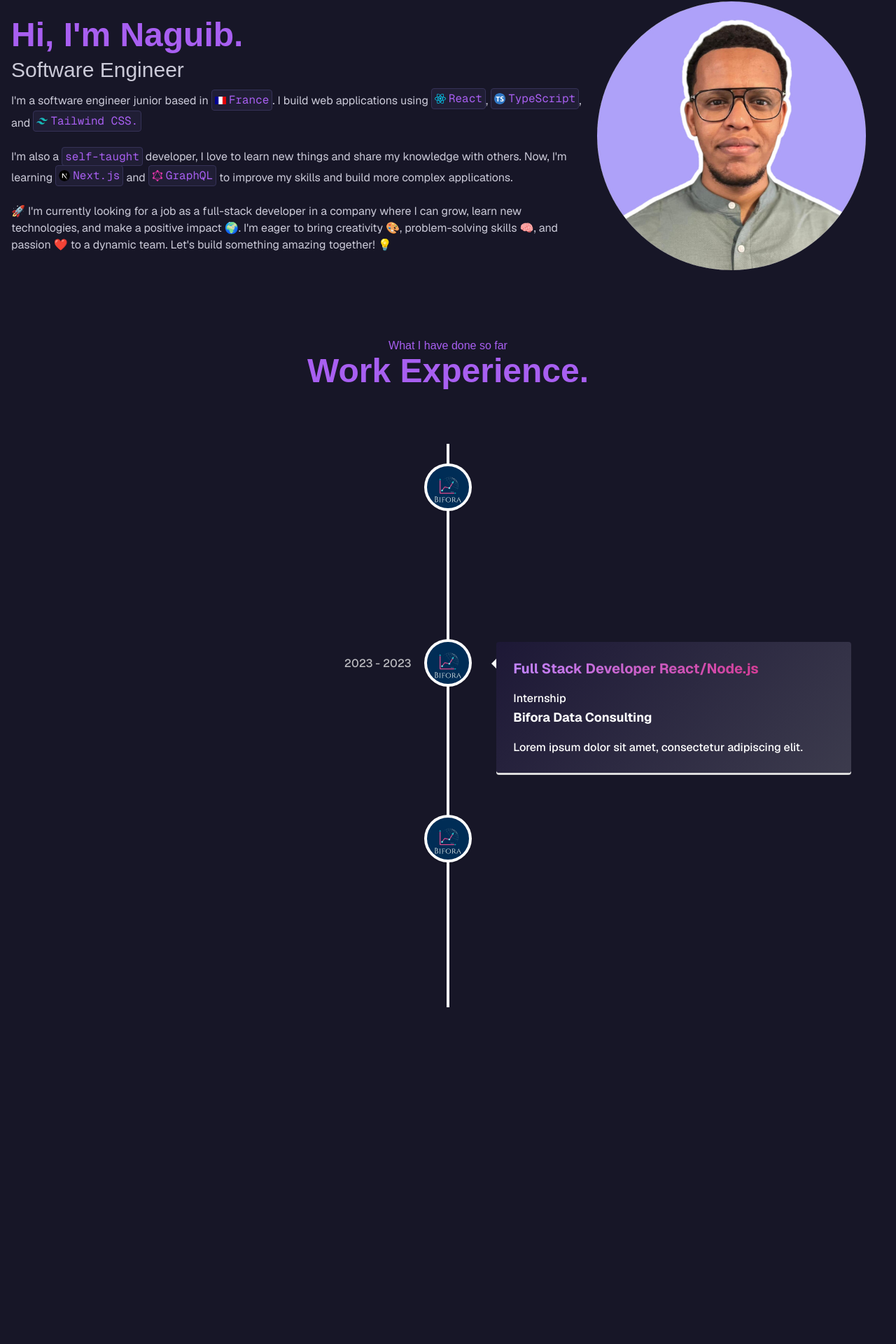
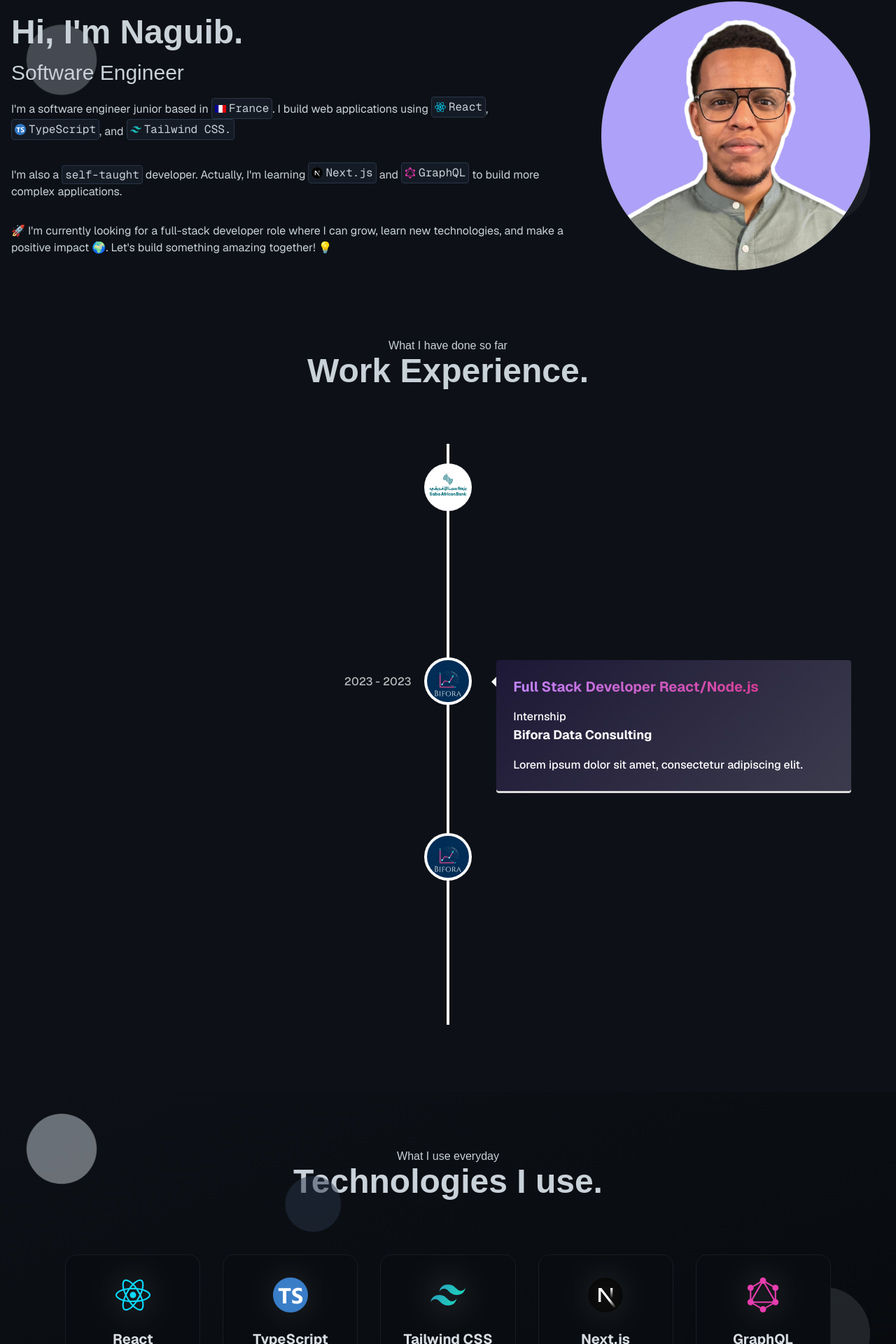
Before and after one commit to naguib-med/naguib-portfolio-v2, a Next.js app: page / in a window 1280 px wide. Shown: the part 166-2086 px from the top of the page at 70% size. Before the commit the page ends 1701 px from the top, so only its background shows below. Built offline with nearby package versions, Linux system fonts and the light colour scheme; a web font is replaced by a local one.

Commit message:
feat: added tech section and improved hero section

```diff
--- a/app/_components/Experience.tsx
+++ b/app/_components/Experience.tsx
@@ -4,6 +4,7 @@ import Image, { StaticImageData } from "next/image";
 import bifora from "./images/company/bifora.jpg";
 import "react-vertical-timeline-component/style.min.css";
 import React from "react";
+import saba_logo from "./images/company/saba_logo.jpg";
 
 interface ExperienceCardProps {
     title: string;
@@ -49,12 +50,12 @@ const ExperienceCard: React.FC<ExperienceCardProps> = ({ title, company, type, d
 
 const experiences = [
     {
-        title: "Software Developer",
-        company: "Company",
-        type: "Internship",
-        date: "2021 - Present",
-        description: "Lorem ipsum dolor sit amet, consectetur adipiscing elit.",
-        icon: bifora
+        title: "Multi-skilled employee",
+        company: "Saba Africa Bank",
+        type: "CDI",
+        date: "April 2020 - August 2020",
+        description: "Frontend development of a web application for the management of the bank's financial products.",
+        icon: saba_logo
     },
     {
         title: "Full Stack Developer React/Node.js",
--- a/app/_components/Hero.tsx
+++ b/app/_components/Hero.tsx
@@ -1,3 +1,4 @@
+"use client";
 import { Section } from "./Section";
 import { ComponentPropsWithoutRef } from "react";
 import Image from "next/image";
@@ -9,6 +10,7 @@ import { ReactIcon } from "./icons/ReactIcon";
 import { TypeScriptIcon } from "./icons/TypeScriptIcon";
 import { NextJSIcon } from "./icons/NextJSIcon";
 import { GraphQLIcon } from "./icons/GraphQLIcon";
+import { motion } from "framer-motion";
 
 const Code = ({ className, ...props }: ComponentPropsWithoutRef<"code">) => {
   return (
@@ -25,63 +27,107 @@ const Code = ({ className, ...props }: ComponentPropsWithoutRef<"code">) => {
 
 export const Hero = () => {
   return (
-    <Section className="flex max-md:flex-col items-start gap-4 md:flex-row md:items-center">
-      <div className="flex-[2] flex flex-col gap-2">
-        <h2 className="text-5xl font-bold font-caption text-primary">
+      <Section className="relative flex max-md:flex-col items-start gap-8 md:flex-row md:items-center ">
+        {/* Animated decorative elements */}
+        <motion.div
+            className="absolute top-10 left-10 w-24 h-24 bg-[hsl(var(--primary))] opacity-30 rounded-full"
+            animate={{ y: [0, -20, 0], scale: [1, 1.2, 1] }}
+            transition={{ duration: 5, repeat: Infinity, ease: "easeInOut" }}
+        />
+        <motion.div
+            className="absolute bottom-20 right-10 w-32 h-32 bg-[hsl(var(--secondary))] opacity-30 rounded-full"
+            animate={{ y: [0, 40, 0], scale: [1, 1.2, 1] }}
+            transition={{ duration: 7, repeat: Infinity, ease: "easeInOut" }}
+        />
+
+        {/* Text and Image Section */}
+        <div className="flex-[2] flex flex-col gap-4 z-10">
+          <motion.h2
+              initial={{ opacity: 0, x: -50 }}
+              animate={{ opacity: 1, x: 0 }}
+              transition={{ duration: 1 }}
+              className="text-5xl font-bold font-caption text-primary"
+          >
             Hi, I'm Naguib.
-        </h2>
-        <h3 className="text-3xl font-caption">Software Engineer</h3>
-        <p className="text-base">
+          </motion.h2>
+          <motion.h3
+              initial={{ opacity: 0, x: -50 }}
+              animate={{ opacity: 1, x: 0 }}
+              transition={{ duration: 1.2 }}
+              className="text-3xl font-caption"
+          >
+            Software Engineer
+          </motion.h3>
+          <motion.p
+              initial={{ opacity: 0, y: 20 }}
+              animate={{ opacity: 1, y: 0 }}
+              transition={{ duration: 1.4 }}
+              className="text-base"
+          >
             I'm a software engineer junior based in{" "}
             <Code className="inline-flex items-center">
               <Image src={france} alt="France flag" width={16} height={16} />
               France
             </Code>
             . I build web applications using{" "}
-          <Code className="inline-flex items-center">
+            <Code className="inline-flex items-center hover:text-[hsl(var(--primary))]">
               <ReactIcon className="inline" size={16} />
               React
             </Code>
             ,{" "}
-          <Code className="inline-flex items-center">
+            <Code className="inline-flex items-center hover:text-[hsl(var(--primary))]">
               <TypeScriptIcon className="inline" size={16} />
               TypeScript
             </Code>
             , and{" "}
-          <Code className="inline-flex items-center">
+            <Code className="inline-flex items-center hover:text-[hsl(var(--primary))]">
               <TailwindIcon className="inline" size={16} />
               Tailwind CSS.
             </Code>
-        </p>
-        <p className="text-base mt-4">
-          I'm also a <Code>self-taught</Code> developer, I love to learn new
-          things and share my knowledge with others. Now, I'm learning{" "}
-          <Code className="inline-flex items-center">
+          </motion.p>
+          <motion.p
+              initial={{ opacity: 0, y: 20 }}
+              animate={{ opacity: 1, y: 0 }}
+              transition={{ duration: 1.6 }}
+              className="text-base mt-4"
+          >
+            I'm also a <Code className="hover:text-[hsl(var(--primary))]">self-taught</Code> developer. Actually, I'm learning{" "}
+            <Code className="inline-flex items-center hover:text-[hsl(var(--primary))]">
               <NextJSIcon className="inline" size={16} />
               Next.js
             </Code>{" "}
             and{" "}
-          <Code className="inline-flex items-center">
+            <Code className="inline-flex items-center hover:text-[hsl(var(--primary))]">
               <GraphQLIcon className="inline" size={16} />
               GraphQL
             </Code>{" "}
-          to improve my skills and build more complex applications.
-        </p>
-        <p className="text-base mt-4">
-          🚀 I'm currently looking for a job as a full-stack developer in a
-          company where I can grow, learn new technologies, and make a positive
-          impact 🌍. I'm eager to bring creativity 🎨, problem-solving skills
-          🧠, and passion ❤️ to a dynamic team. Let's build something amazing
-          together! 💡
-        </p>
+            to build more complex applications.
+          </motion.p>
+          <motion.p
+              initial={{ opacity: 0, y: 20 }}
+              animate={{ opacity: 1, y: 0 }}
+              transition={{ duration: 1.8 }}
+              className="text-base mt-4"
+          >
+            🚀 I'm currently looking for a full-stack developer role where I can grow, learn new technologies, and make a positive impact 🌍. Let's build something amazing together! 💡
+          </motion.p>
         </div>
-      <div className="flex-1 m-auto">
+
+        {/* Profile Image */}
+        <motion.div
+            initial={{ opacity: 0, scale: 0.8 }}
+            animate={{ opacity: 1, scale: 1 }}
+            transition={{ duration: 1.5 }}
+            className="flex-1 m-auto z-10"
+        >
           <Image
               src={naguib}
               alt="Naguib profile picture"
-          className="w-full h-auto rounded-full max-w-sm"
+              className="w-full h-auto rounded-full max-w-sm transform hover:scale-105 transition-transform duration-500"
           />
-      </div>
+        </motion.div>
       </Section>
   );
 };
+
+export default Hero;
--- /dev/null
+++ b/app/_components/Tech.tsx
@@ -0,0 +1,97 @@
+"use client";
+/** @jsxImportSource @emotion/react */
+import { Section } from "./Section";
+import { TailwindIcon } from "./icons/TailwindIcon";
+import { ReactIcon } from "./icons/ReactIcon";
+import { TypeScriptIcon } from "./icons/TypeScriptIcon";
+import { NextJSIcon } from "./icons/NextJSIcon";
+import { GraphQLIcon } from "./icons/GraphQLIcon";
+import { motion } from "framer-motion";
+import styled from "@emotion/styled";
+import React from "react";
+
+const ParticleBackground = styled.div`
+    position: absolute;
+    top: 0;
+    left: 0;
+    width: 100%;
+    height: 100%;
+    background: radial-gradient(circle at center, hsla(var(--accent), 0.05), transparent 60%);
+    pointer-events: none;
+    opacity: 0.3;
+    z-index: 0;
+`;
+
+const skillVariants = {
+    hover: {
+        scale: 1.1,
+        transition: { duration: 0.3 },
+    },
+    tap: { scale: 0.95 },
+};
+
+const skills = [
+    { name: "React", icon: <ReactIcon className="inline" size={50} /> },
+    { name: "TypeScript", icon: <TypeScriptIcon className="inline" size={50} /> },
+    { name: "Tailwind CSS", icon: <TailwindIcon className="inline" size={50} /> },
+    { name: "Next.js", icon: <NextJSIcon className="inline" size={50} /> },
+    { name: "GraphQL", icon: <GraphQLIcon className="inline" size={50} /> },
+];
+
+export const Tech = () => {
+    return (
+        <Section
+            className="relative flex flex-col items-center py-20 bg-gradient-to-br from-[hsl(var(--background))] to-[hsl(var(--popover))] overflow-hidden">
+            <p className="text-primary font-caption">What I use everyday</p>
+            <h2 className="text-5xl font-bold font-caption text-primary">
+                Technologies I use.
+            </h2>
+            <ParticleBackground/>
+
+            <motion.div
+                className="absolute top-10 left-10 w-24 h-24 bg-[hsl(var(--primary))] opacity-50 rounded-full"
+                animate={{y: [0, -30, 0], scale: [1, 1.2, 1]}}
+                transition={{duration: 5, repeat: Infinity, ease: "easeInOut"}}
+            />
+            <motion.div
+                className="absolute bottom-20 right-10 w-32 h-32 bg-[hsl(var(--secondary))] opacity-50 rounded-full"
+                animate={{y: [0, 40, 0], scale: [1, 1.2, 1]}}
+                transition={{duration: 7, repeat: Infinity, ease: "easeInOut"}}
+            />
+            <motion.div
+                className="absolute top-1/4 left-1/3 w-20 h-20 bg-[hsl(var(--accent))] opacity-50 rounded-full"
+                animate={{x: [-20, 20, -20], scale: [1, 1.2, 1]}}
+                transition={{duration: 6, repeat: Infinity, ease: "easeInOut"}}
+            />
+
+                <div className="grid grid-cols-2 gap-8 md:grid-cols-3 lg:grid-cols-5 relative z-10 mt-20">
+                    {skills.map((skill, index) => (
+                        <motion.div
+                            key={index}
+                            variants={skillVariants}
+                            whileHover="hover"
+                            whileTap="tap"
+                            className="relative flex flex-col items-center text-center p-8 rounded-2xl bg-[hsl(var(--card))] border border-[hsl(var(--border))] transition-transform duration-500"
+                        >
+                            <motion.div
+                                whileHover={{rotate: 360}}
+                                transition={{duration: 1}}
+                                className="mb-6 relative"
+                            >
+                                <div
+                                    className="absolute inset-0 bg-gradient-to-r from-transparent via-white/30 to-transparent rounded-full blur-xl opacity-70"
+                                ></div>
+                                {skill.icon}
+                            </motion.div>
+
+                            <span className="text-xl font-bold text-[hsl(var(--card-foreground))]">
+                            {skill.name}
+                        </span>
+                        </motion.div>
+                    ))}
+                </div>
+        </Section>
+);
+};
+
+export default Tech;
--- a/app/globals.css
+++ b/app/globals.css
@@ -14,25 +14,25 @@ body {
 
 @layer base {
   :root {
-    --background: 244 27% 12%;
-    --foreground: 244 16% 82%;
-    --muted: 244 12% 16%;
-    --muted-foreground: 244 12% 66%;
-    --popover: 244 27% 9%;
-    --popover-foreground: 244 16% 92%;
-    --card: 244 27% 10%;
-    --card-foreground: 244 16% 87%;
-    --border: 244 17% 17%;
-    --input: 244 17% 20%;
-    --primary: 270 84% 66%;
-    --primary-foreground: 0 0% 0%;
-    --secondary: 270 30% 25%;
-    --secondary-foreground: 270 30% 85%;
-    --accent: 244 27% 27%;
-    --accent-foreground: 244 27% 87%;
-    --destructive: 3 92% 60%;
+    --background: 216 28% 7%;
+    --foreground: 210 17% 82%;
+    --muted: 216 12% 15%;
+    --muted-foreground: 216 12% 65%;
+    --popover: 216 28% 4%;
+    --popover-foreground: 210 17% 92%;
+    --card: 216 28% 5%;
+    --card-foreground: 210 17% 87%;
+    --border: 216 18% 12%;
+    --input: 216 18% 15%;
+    --primary: 210 17% 82%;
+    --primary-foreground: 210 17% 22%;
+    --secondary: 210 7% 25%;
+    --secondary-foreground: 210 7% 85%;
+    --accent: 216 28% 22%;
+    --accent-foreground: 216 28% 82%;
+    --destructive: 1 86% 57%;
     --destructive-foreground: 0 0% 100%;
-    --ring: 270 84% 66%;
+    --ring: 210 17% 82%;
     --radius: 0.5rem;
   }
 
--- a/app/page.tsx
+++ b/app/page.tsx
@@ -2,6 +2,7 @@ import { Header } from "./_components/Header";
 import { Hero } from "./_components/Hero";
 import { Spacing } from "./_components/Spacing";
 import {Experience} from "@/app/_components/Experience";
+import {Tech} from "@/app/_components/Tech";
 
 export default function Home() {
   return (
@@ -13,6 +14,8 @@ export default function Home() {
       <Spacing size="md" />
         <Experience />
         <Spacing size="md"/>
+        <Tech />
+        <Spacing size="md"/>
     </main>
   );
 }
--- a/package.json
+++ b/package.json
@@ -22,6 +22,7 @@
     "next": "14.2.14",
     "react": "^18",
     "react-dom": "^18",
+    "react-icons": "^5.3.0",
     "react-intersection-observer": "^9.13.1",
     "react-next-tilt": "^0.4.3",
     "react-vertical-timeline-component": "^3.6.0",
```
Also changed, not shown: .eslintrc.json, app/_components/images/company/saba_logo.jpg (added), 1 other file (tests, documents, lock files or other folders). Lines whose indentation alone changed are shown as unchanged.
